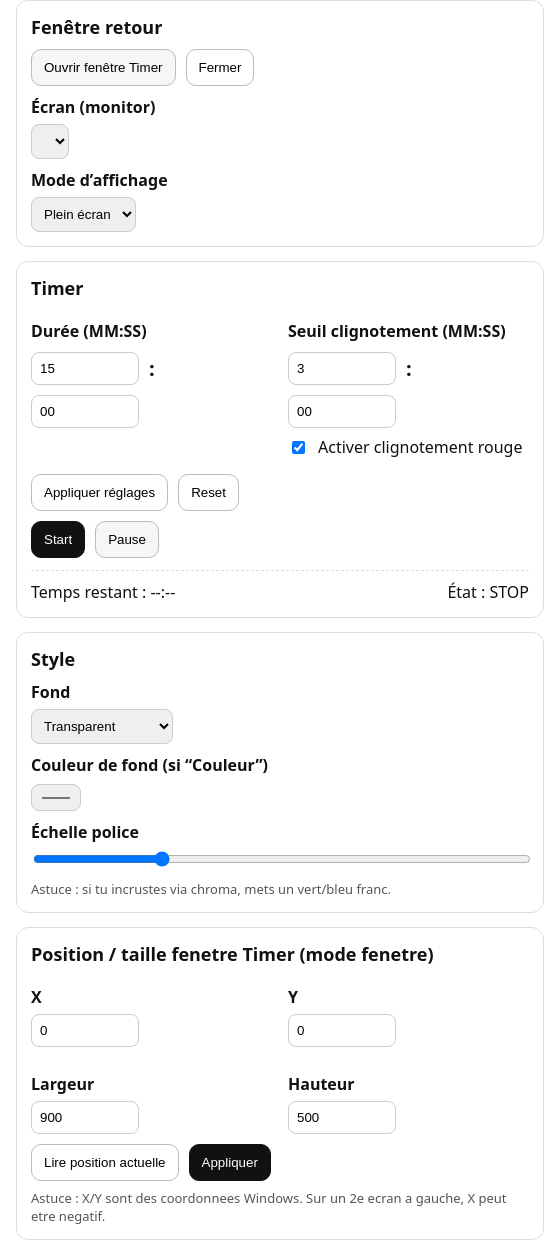
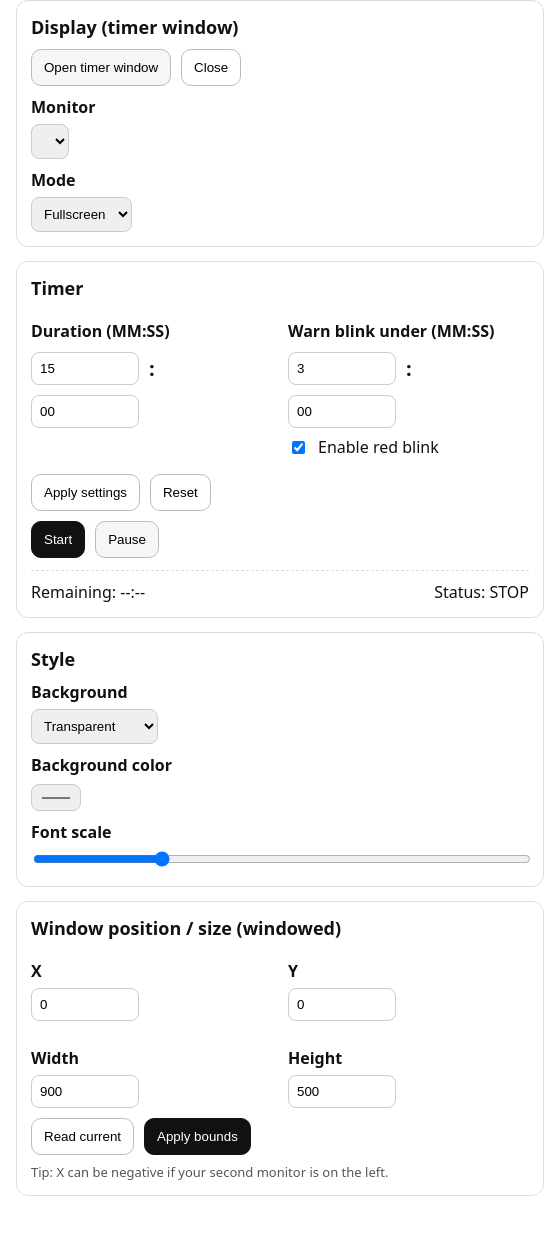
Before and after one commit to thiz07/CodeTimer, an Electron app: page renderer/control.html in a window 560 px wide. Shown: the part 71-1327 px from the top of the page. After the commit the page ends 1283 px from the top, so only its background shows below. Drawn offline with Linux system fonts and the light colour scheme.

Commit message:
Update control.html

```diff
--- a/renderer/control.html
+++ b/renderer/control.html
@@ -2,27 +2,28 @@
 <html lang="fr">
 <head>
   <meta charset="UTF-8" />
-    <meta name="viewport" content="width=device-width, initial-scale=1.0" />
-    <title>CodeTimer — Contrôle</title>
+  <meta name="viewport" content="width=device-width, initial-scale=1.0"/>
+  <title>CodeTimer - Control</title>
   <link rel="stylesheet" href="control.css">
 </head>
 <body>
-    <h1>CodeTimer — Réglages</h1>
+  <h1>CodeTimer - Control</h1>
 
   <section class="card">
-        <h2>Fenêtre retour</h2>
+    <h2>Display (timer window)</h2>
+
     <div class="row">
-            <button id="btnOpenDisplay">Ouvrir fenêtre Timer</button>
-            <button id="btnCloseDisplay" class="secondary">Fermer</button>
+      <button id="btnOpenDisplay">Open timer window</button>
+      <button id="btnCloseDisplay" class="secondary">Close</button>
     </div>
 
-        <label>Écran (monitor)</label>
+    <label>Monitor</label>
     <select id="monitorSelect"></select>
 
-        <label>Mode d’affichage</label>
+    <label>Mode</label>
     <select id="modeSelect">
-            <option value="true">Plein écran</option>
-            <option value="false">Fenêtré</option>
+      <option value="true">Fullscreen</option>
+      <option value="false">Windowed</option>
     </select>
   </section>
 
@@ -31,7 +32,7 @@
 
     <div class="grid2">
       <div>
-                <label>Durée (MM:SS)</label>
+        <label>Duration (MM:SS)</label>
         <div class="row">
           <input id="durMin" type="number" min="0" max="999" value="15">
           <span class="colon">:</span>
@@ -40,7 +41,7 @@
       </div>
 
       <div>
-                <label>Seuil clignotement (MM:SS)</label>
+        <label>Warn blink under (MM:SS)</label>
         <div class="row">
           <input id="warnMin" type="number" min="0" max="999" value="3">
           <span class="colon">:</span>
@@ -48,13 +49,13 @@
         </div>
         <label class="inline">
           <input id="blinkEnabled" type="checkbox" checked />
-                    Activer clignotement rouge
+          Enable red blink
         </label>
       </div>
     </div>
 
     <div class="row">
-            <button id="btnApply" class="secondary">Appliquer réglages</button>
+      <button id="btnApply" class="secondary">Apply settings</button>
       <button id="btnReset" class="secondary">Reset</button>
     </div>
 
@@ -64,30 +65,29 @@
     </div>
 
     <div class="status">
-            <div>Temps restant : <span id="remaining">--:--</span></div>
-            <div>État : <span id="running">STOP</span></div>
+      <div>Remaining: <span id="remaining">--:--</span></div>
+      <div>Status: <span id="running">STOP</span></div>
     </div>
   </section>
 
   <section class="card">
     <h2>Style</h2>
 
-        <label>Fond</label>
+    <label>Background</label>
     <select id="bgMode">
       <option value="transparent">Transparent</option>
-            <option value="color">Couleur (chroma)</option>
+      <option value="color">Color (chroma)</option>
     </select>
 
-        <label>Couleur de fond (si “Couleur”)</label>
+    <label>Background color</label>
     <input id="bgColor" type="color" value="#00ff00">
 
-        <label>Échelle police</label>
+    <label>Font scale</label>
     <input id="fontScale" type="range" min="0.6" max="2.2" step="0.05" value="1.0">
-        <div class="hint">Astuce : si tu incrustes via chroma, mets un vert/bleu franc.</div>
   </section>
 
   <section class="card">
-  <h2>Position / taille fenetre Timer (mode fenetre)</h2>
+    <h2>Window position / size (windowed)</h2>
 
     <div class="grid2">
       <div>
@@ -99,25 +99,22 @@
         <input id="posY" type="number" step="1" value="0">
       </div>
       <div>
-      <label>Largeur</label>
+        <label>Width</label>
         <input id="posW" type="number" step="1" value="900">
       </div>
       <div>
-      <label>Hauteur</label>
+        <label>Height</label>
         <input id="posH" type="number" step="1" value="500">
       </div>
     </div>
 
     <div class="row">
-    <button id="btnReadBounds" class="secondary">Lire position actuelle</button>
-    <button id="btnApplyBounds" class="primary">Appliquer</button>
+      <button id="btnReadBounds" class="secondary">Read current</button>
+      <button id="btnApplyBounds" class="primary">Apply bounds</button>
     </div>
 
-  <div class="hint">
-    Astuce : X/Y sont des coordonnees Windows. Sur un 2e ecran a gauche, X peut etre negatif.
-  </div>
+    <div class="hint">Tip: X can be negative if your second monitor is on the left.</div>
   </section>
-
 
   <script src="control.js"></script>
 </body>
```
Lines whose indentation alone changed are shown as unchanged.
